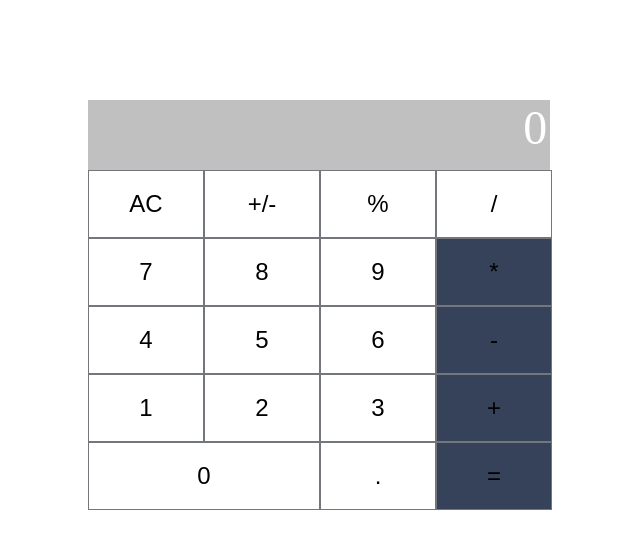
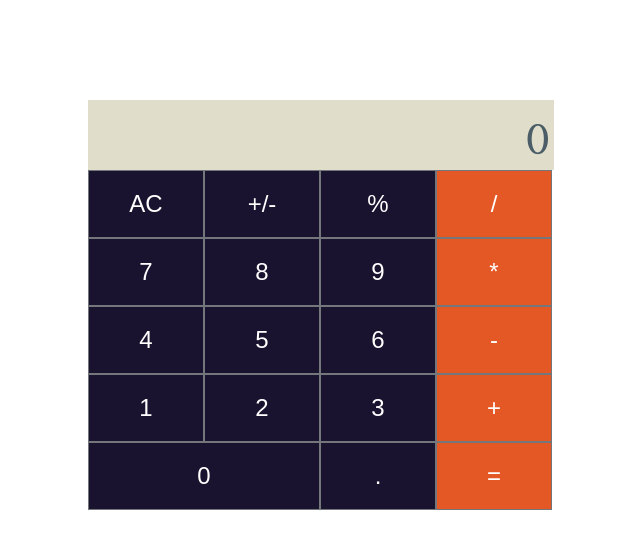
Before and after one commit to nedjwab/math-magicians, a React (Create React App) app: page / in a window 1280 px wide. Shown: the top 548 px of the page, without its empty margins (320-960 px from the left). Built offline with nearby package versions, Linux system fonts and the light colour scheme.

Commit message:
Update style

```diff
--- a/src/App.css
+++ b/src/App.css
@@ -1,3 +1,5 @@
+@import url('https://fonts.googleapis.com/css2?family=Amiri&display=swap');
+
 .main-container {
   margin: 100px 400px;
 }
@@ -13,27 +15,28 @@
 }
 
 .display-box {
-  width: 99%;
+  width: 99.7%;
   font-size: 3rem;
   height: 70px;
   border: none;
-  background-color: #c0c0c0;
-  color: white;
+  font-family: 'Amiri', serif;
+  background-color: #E0DECA;
+  color: #4B5D67;
   text-align: right;
   padding-right: 3px;
 }
 
 button {
   border: solid 1px #73777b;
-  background-color: white;
-  color: black;
+  background-color: #1A132F;
+  color: white;
   padding: 19px;
   cursor: pointer;
   font-size: 1.5rem;
 }
 
 .color {
-  background-color: #354259;
+  background-color: #E45826;
 }
 
 button:hover {
--- a/src/components/Calculator.js
+++ b/src/components/Calculator.js
@@ -37,7 +37,7 @@ const Calculator = () => {
         <button type="submit" value="AC" onClick={eventHandler}>AC</button>
         <button type="submit" value="+/-" onClick={eventHandler}>+/-</button>
         <button type="submit" value="%" onClick={eventHandler}>%</button>
-        <button type="submit" value="÷" onClick={eventHandler}>/</button>
+        <button type="submit" className="color" value="÷" onClick={eventHandler}>/</button>
         <button type="submit" value="7" onClick={eventHandler}>7</button>
         <button type="submit" value="8" onClick={eventHandler}>8</button>
         <button type="submit" value="9" onClick={eventHandler}>9</button>
```
